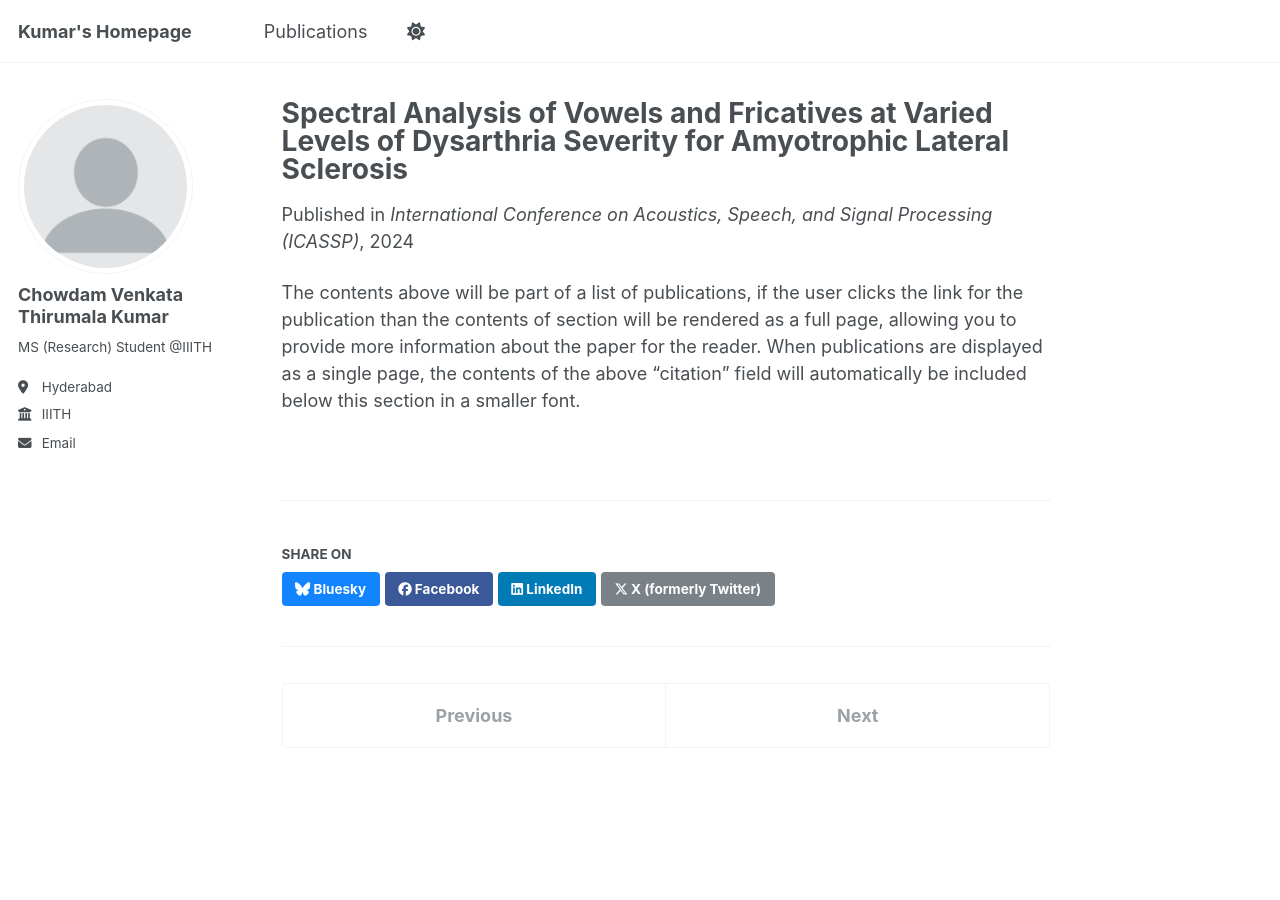
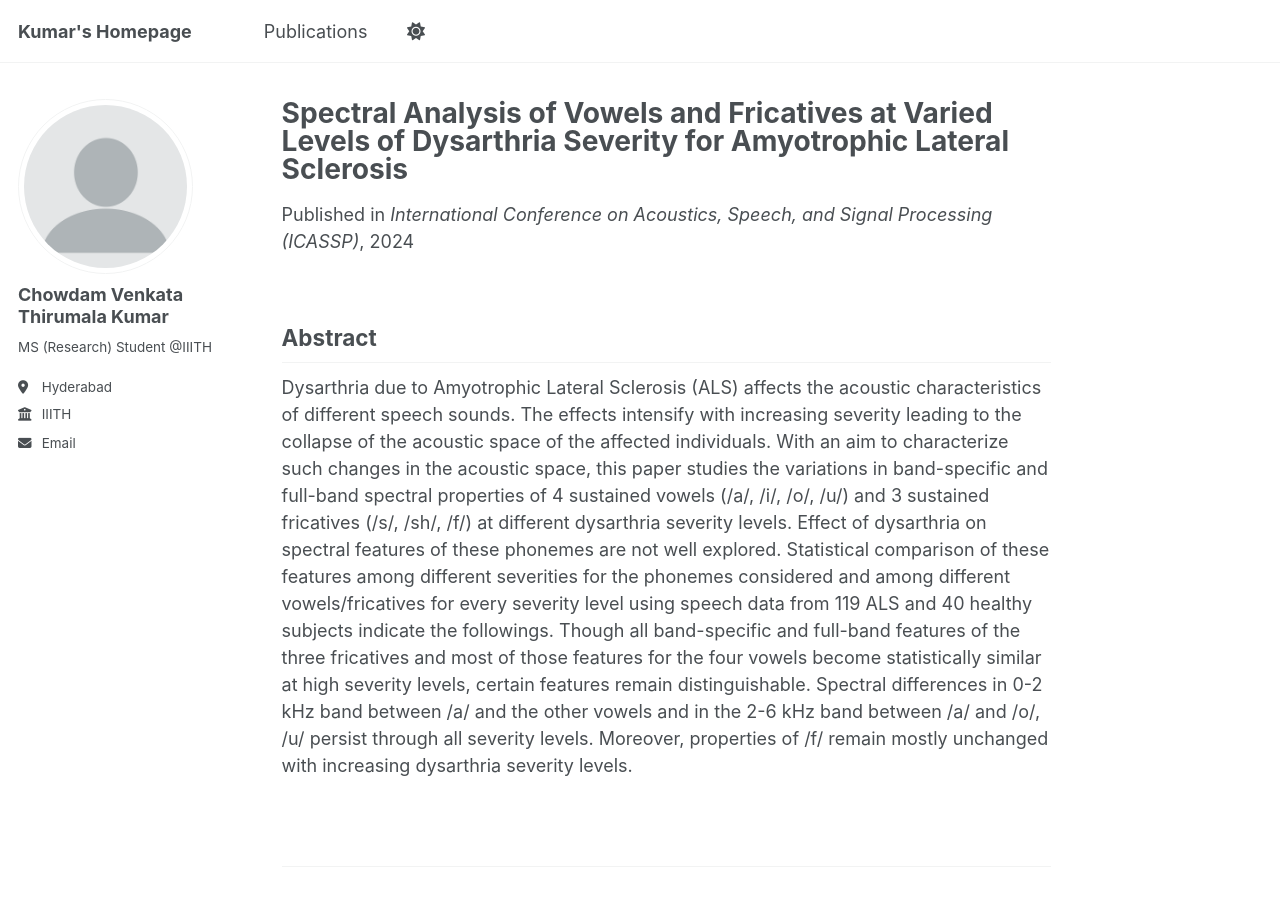
Before and after one commit to cvthirumalakumar/cvthirumalakumar.github.io, a Jekyll site: the page built from _publications/2024-04-14-als-spectral-analysis.md, in a window 1280 px wide and 900 px high. Built offline with Jekyll 4.4.1, drawn with Linux system fonts in a browser that asks for light colours.

Commit message:
Update 2024-04-14-als-spectral-analysis.md

```diff
--- a/_publications/2024-04-14-als-spectral-analysis.md
+++ b/_publications/2024-04-14-als-spectral-analysis.md
@@ -3,11 +3,13 @@ title: "Spectral Analysis of Vowels and Fricatives at Varied Levels of Dysarthri
 collection: publications
 category: conferences
 permalink: /publication/2024-04-14-als-spectral-analysis
-excerpt: 'Dysarthria due to Amyotrophic Lateral Sclerosis (ALS) affects the acoustic characteristics of different speech sounds. The effects intensify with increasing severity leading to the collapse of the acoustic space of the affected individuals. With an aim to characterize such changes in the acoustic space, this paper studies the variations in band-specific and full-band spectral properties of 4 sustained vowels (/a/, /i/, /o/, /u/) and 3 sustained fricatives (/s/, /sh/, /f/) at different dysarthria severity levels. Effect of dysarthria on spectral features of these phonemes are not well explored. Statistical comparison of
-these features among different severities for the phonemes considered and among different vowels/fricatives for every severity level using speech data from 119 ALS and 40 healthy subjects indicate the followings. Though all band-specific and full-band features of the three fricatives and most of those features for the four vowels become statistically similar at high severity levels, certain features remain distinguishable. Spectral differences in 0-2 kHz band between /a/ and the other vowels and in the 2-6 kHz band between /a/ and /o/, /u/ persist through all severity levels. Moreover, properties of /f/ remain mostly unchanged with increasing dysarthria severity levels.'
+excerpt: ''
 date: 2024-04-14
 venue: 'International Conference on Acoustics, Speech, and Signal Processing (ICASSP)'
 paperurl: 'https://ieeexplore.ieee.org/abstract/document/10448175'
 ---
 
-The contents above will be part of a list of publications, if the user clicks the link for the publication than the contents of section will be rendered as a full page, allowing you to provide more information about the paper for the reader. When publications are displayed as a single page, the contents of the above "citation" field will automatically be included below this section in a smaller font.
+## Abstract
+
+Dysarthria due to Amyotrophic Lateral Sclerosis (ALS) affects the acoustic characteristics of different speech sounds. The effects intensify with increasing severity leading to the collapse of the acoustic space of the affected individuals. With an aim to characterize such changes in the acoustic space, this paper studies the variations in band-specific and full-band spectral properties of 4 sustained vowels (/a/, /i/, /o/, /u/) and 3 sustained fricatives (/s/, /sh/, /f/) at different dysarthria severity levels. Effect of dysarthria on spectral features of these phonemes are not well explored. Statistical comparison of
+these features among different severities for the phonemes considered and among different vowels/fricatives for every severity level using speech data from 119 ALS and 40 healthy subjects indicate the followings. Though all band-specific and full-band features of the three fricatives and most of those features for the four vowels become statistically similar at high severity levels, certain features remain distinguishable. Spectral differences in 0-2 kHz band between /a/ and the other vowels and in the 2-6 kHz band between /a/ and /o/, /u/ persist through all severity levels. Moreover, properties of /f/ remain mostly unchanged with increasing dysarthria severity levels.
```
